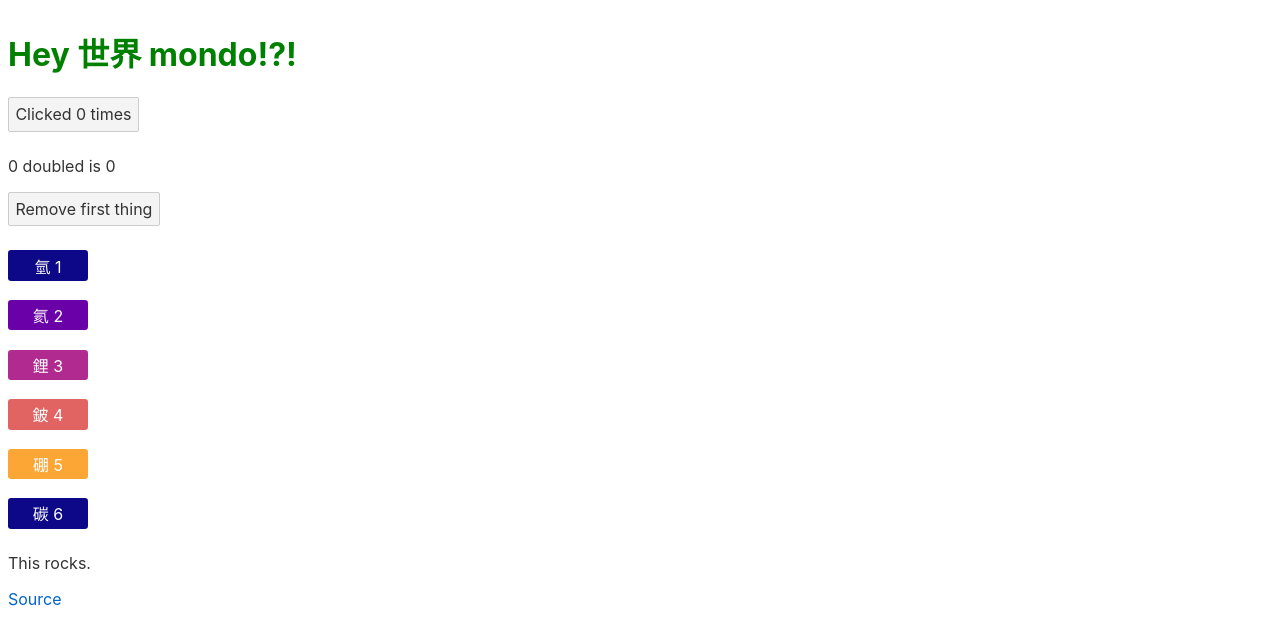
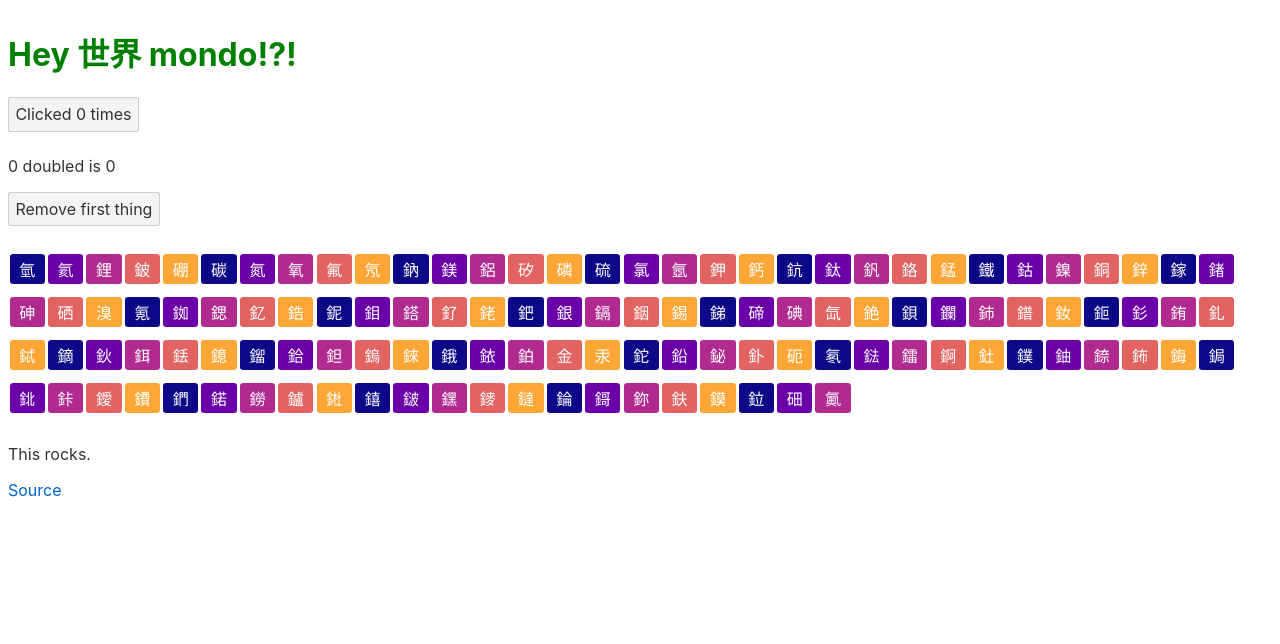
Before and after one commit to kaicarver/sovelte, a Svelte app: page / in a window 1280 px wide. Shown: the top 644 px of the page. Built offline with nearby package versions, Linux system fonts and the light colour scheme.

Commit message:
full list of elements

```diff
--- a/src/App.svelte
+++ b/src/App.svelte
@@ -9,23 +9,138 @@
     count += 1;
   }
 
-  let colors = [ "#0d0887", "#6a00a8", "#b12a90", "#e16462", "#fca636" ];
+  let colors = ["#0d0887", "#6a00a8", "#b12a90", "#e16462", "#fca636"];
 
   let things = [
-    { char: "氫", },
-    { char: "氦", },
-    { char: "鋰", },
-    { char: "鈹", },
-    { char: "硼", },
-    { char: "碳", },
+    { char: "氫", simp: "氢" },
+    { char: "氦", simp: "氦" },
+    { char: "鋰", simp: "锂" },
+    { char: "鈹", simp: "铍" },
+    { char: "硼", simp: "硼" },
+    { char: "碳", simp: "碳" },
+    { char: "氮", simp: "氮" },
+    { char: "氧", simp: "氧" },
+    { char: "氟", simp: "氟" },
+    { char: "氖", simp: "氖" },
+    { char: "鈉", simp: "钠" },
+    { char: "鎂", simp: "镁" },
+    { char: "鋁", simp: "铝" },
+    { char: "矽", simp: "硅" },
+    { char: "磷", simp: "磷" },
+    { char: "硫", simp: "硫" },
+    { char: "氯", simp: "氯" },
+    { char: "氬", simp: "氩" },
+    { char: "鉀", simp: "钾" },
+    { char: "鈣", simp: "钙" },
+    { char: "鈧", simp: "钪" },
+    { char: "鈦", simp: "钛" },
+    { char: "釩", simp: "钒" },
+    { char: "鉻", simp: "铬" },
+    { char: "錳", simp: "锰" },
+    { char: "鐵", simp: "铁" },
+    { char: "鈷", simp: "钴" },
+    { char: "鎳", simp: "镍" },
+    { char: "銅", simp: "铜" },
+    { char: "鋅", simp: "锌" },
+    { char: "鎵", simp: "镓" },
+    { char: "鍺", simp: "锗" },
+    { char: "砷", simp: "砷" },
+    { char: "硒", simp: "硒" },
+    { char: "溴", simp: "溴" },
+    { char: "氪", simp: "氪" },
+    { char: "銣", simp: "铷" },
+    { char: "鍶", simp: "锶" },
+    { char: "釔", simp: "钇" },
+    { char: "鋯", simp: "锆" },
+    { char: "鈮", simp: "铌" },
+    { char: "鉬", simp: "钼" },
+    { char: "鎝", simp: "锝" },
+    { char: "釕", simp: "钌" },
+    { char: "銠", simp: "铑" },
+    { char: "鈀", simp: "钯" },
+    { char: "銀", simp: "银" },
+    { char: "鎘", simp: "镉" },
+    { char: "銦", simp: "铟" },
+    { char: "錫", simp: "锡" },
+    { char: "銻", simp: "锑" },
+    { char: "碲", simp: "碲" },
+    { char: "碘", simp: "碘" },
+    { char: "氙", simp: "氙" },
+    { char: "銫", simp: "铯" },
+    { char: "鋇", simp: "钡" },
+    { char: "鑭", simp: "镧" },
+    { char: "鈰", simp: "铈" },
+    { char: "鐠", simp: "镨" },
+    { char: "釹", simp: "钕" },
+    { char: "鉕", simp: "钷" },
+    { char: "釤", simp: "钐" },
+    { char: "銪", simp: "铕" },
+    { char: "釓", simp: "钆" },
+    { char: "鋱", simp: "铽" },
+    { char: "鏑", simp: "镝" },
+    { char: "鈥", simp: "钬" },
+    { char: "鉺", simp: "铒" },
+    { char: "銩", simp: "铥" },
+    { char: "鐿", simp: "镱" },
+    { char: "鎦", simp: "镥" },
+    { char: "鉿", simp: "铪" },
+    { char: "鉭", simp: "钽" },
+    { char: "鎢", simp: "钨" },
+    { char: "錸", simp: "铼" },
+    { char: "鋨", simp: "锇" },
+    { char: "銥", simp: "铱" },
+    { char: "鉑", simp: "铂" },
+    { char: "金", simp: "金" },
+    { char: "汞", simp: "汞" },
+    { char: "鉈", simp: "铊" },
+    { char: "鉛", simp: "铅" },
+    { char: "鉍", simp: "铋" },
+    { char: "釙", simp: "钋" },
+    { char: "砈", simp: "砹" },
+    { char: "氡", simp: "氡" },
+    { char: "鍅", simp: "钫" },
+    { char: "鐳", simp: "镭" },
+    { char: "錒", simp: "锕" },
+    { char: "釷", simp: "钍" },
+    { char: "鏷", simp: "镤" },
+    { char: "鈾", simp: "铀" },
+    { char: "錼", simp: "镎" },
+    { char: "鈽", simp: "钚" },
+    { char: "鋂", simp: "镅" },
+    { char: "鋦", simp: "锔" },
+    { char: "鉳", simp: "锫" },
+    { char: "鉲", simp: "锎" },
+    { char: "鑀", simp: "锿" },
+    { char: "鐨", simp: "镄" },
+    { char: "鍆", simp: "钔" },
+    { char: "鍩", simp: "锘" },
+    { char: "鐒", simp: "铹" },
+    { char: "鑪", simp: "𬬻" },
+    { char: "𨧀", simp: "𬭊" },
+    { char: "𨭎", simp: "𬭳" },
+    { char: "𨨏", simp: "𬭛" },
+    { char: "𨭆", simp: "𬭶" },
+    { char: "䥑", simp: "鿏" },
+    { char: "鐽", simp: "𫟼" },
+    { char: "錀", simp: "𬬭" },
+    { char: "鎶", simp: "鿔" },
+    { char: "鉨", simp: "鿭" },
+    { char: "鈇", simp: "𫓧" },
+    { char: "鏌", simp: "镆" },
+    { char: "鉝", simp: "𫟷" },
+    { char: "鿬", simp: "鿬" },
+    { char: "鿫", simp: "鿫" }
   ];
-  things.forEach((t, i) => { t.color = colors[i%colors.length]; t.id = i+1; })
+  things.forEach((t, i) => {
+    t.color = colors[i % colors.length];
+    t.id = i + 1;
+  });
 
   function handleClick2() {
     things = things.slice(1);
   }
   let current;
-  $: view = current ? current : 'current is not set';
+  $: view = current ? current : "current is not set";
 </script>
 
 <style>
@@ -44,9 +159,11 @@
 
 <button on:click={handleClick2}>Remove first thing</button>
 
-{#each things as thing (thing.id)}
-  <Thing bind:value={current} {...thing}/>
-{/each}
+<p>
+  {#each things as thing (thing.id)}
+    <Thing bind:value={current} {...thing} />
+  {/each}
+</p>
 
 <h1>{current}</h1>
 
--- a/src/Thing.svelte
+++ b/src/Thing.svelte
@@ -16,16 +16,16 @@
 	}
 </script>
 
-<p on:mouseenter={enter} on:mouseleave={leave}>
-	<span style="background-color: {color}">{char} {id}</span>
-</p>
+<span on:mouseenter={enter} on:mouseleave={leave} on:click={enter}>
+	<span style="background-color: {color}">{char}</span>
+</span>
 
 <style>
 	span {
 		display: inline-block;
-		padding: 0.2em 0.5em;
+		padding: 0.2em 0.1em;
 		margin: 0 0.2em 0.2em 0;
-		width: 4em;
+		width: 2em;
 		text-align: center;
 		border-radius: 0.2em;
 		color: white;
```
